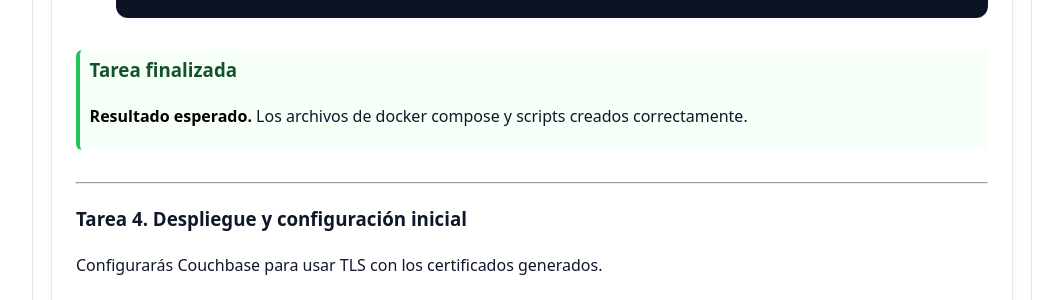
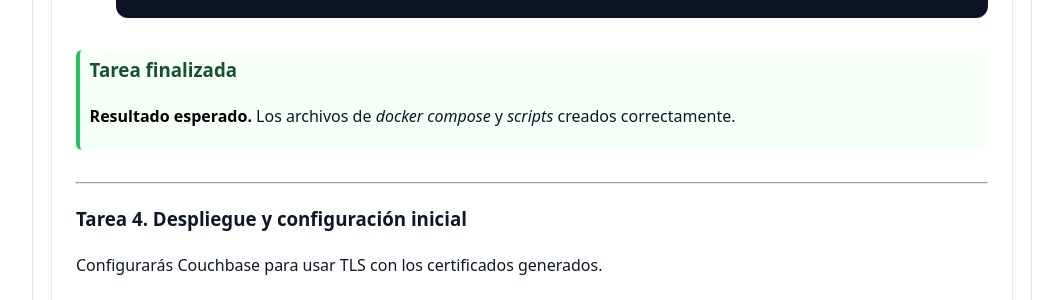
Before and after one commit to Netec-Mx/CS300_INT, a Jekyll site: the page built from labs/lab6/lab6.md, in a window 1280 px wide and 900 px high, scrolled down 13063 px. Shown: the part 155-455 px from the top of the window, without its empty margins (108-1171 px from the left). Built offline with Jekyll 4.4.1, drawn with Linux system fonts in a browser that asks for light colours; some of the changed text lies outside the part shown.

```diff
--- a/_data/task-results.yml
+++ b/_data/task-results.yml
@@ -47,9 +47,9 @@ lab6:
   results:
     - "**Resultado esperado.** Todos los comandos deben ejecutarse sin errores."
     - "**Resultado esperado.** Los comandos deben mostrar información detallada de los certificados y confirmar que `server.crt: OK`."
-    - "**Resultado esperado.** Los archivos de docker compose y scripts creados correctamente."
+    - "**Resultado esperado.** Los archivos de _docker compose_ y _scripts_ creados correctamente."
     - "**Resultado esperado.** Los comandos deben ejecutarse sin errores y confirmar la configuración TLS."
-    - "**Resultado esperado.** Las API deben responder correctamente vía HTTPS."
+    - "**Resultado esperado.** Las API deben responder correctamente vía `HTTPS`."
     - "**Resultado esperado.** Entorno de la práctica limpio para las siguientes actividades."
 lab7:
   results:
```
